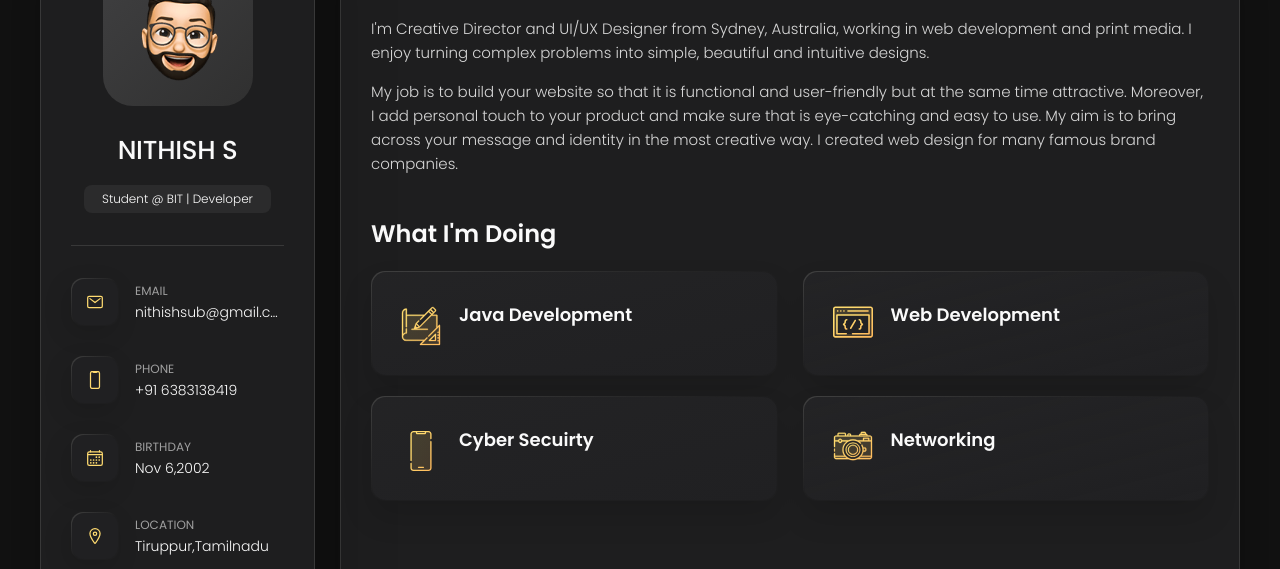
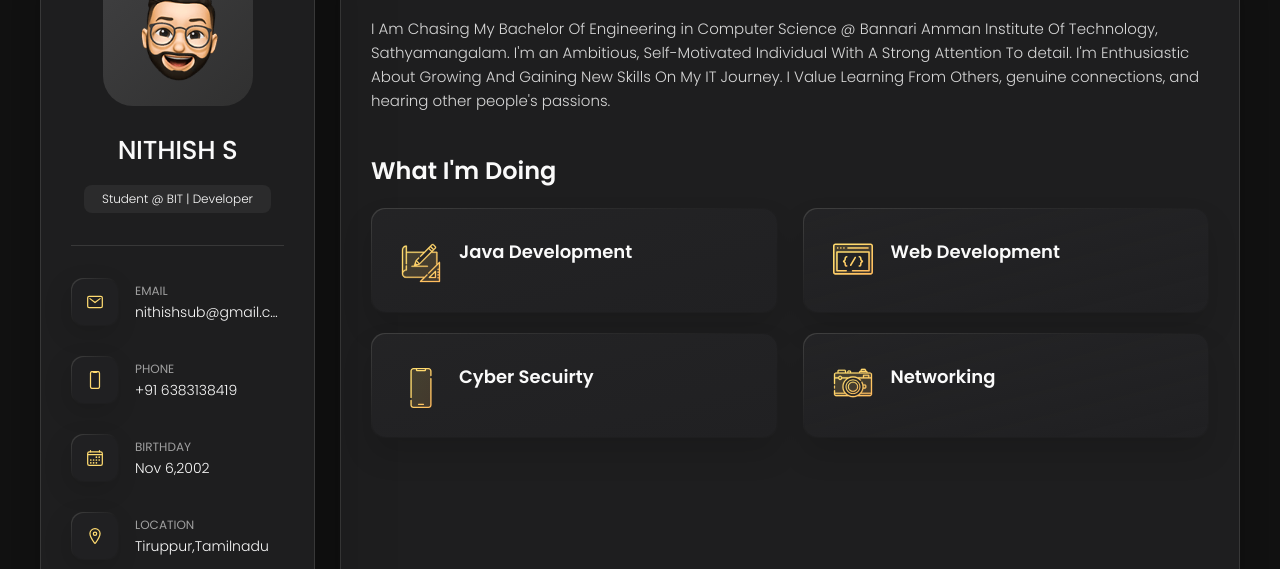
Before and after one commit to nithish611/PersonalWebsite, a website: page index.html in a window 1280 px wide. Shown: the part 162-731 px from the top of the page. Drawn offline with nearby package versions, Linux system fonts and the light colour scheme.

Commit message:
Profile  Updated

```diff
--- a/index.html
+++ b/index.html
@@ -209,18 +209,16 @@
 
         <section class="about-text">
           <p>
-            I'm Creative Director and UI/UX Designer from Sydney, Australia, working in web development and print media.
-            I enjoy
-            turning complex problems into simple, beautiful and intuitive designs.
+            I Am Chasing My Bachelor Of Engineering in Computer Science @ Bannari Amman Institute Of Technology, Sathyamangalam. I'm an Ambitious, Self-Motivated Individual With A Strong Attention To detail. I'm Enthusiastic About Growing And Gaining New Skills On My IT Journey. I Value Learning From Others, genuine connections, and hearing other people's passions.
           </p>
 
-          <p>
+          <!-- <p>
             My job is to build your website so that it is functional and user-friendly but at the same time attractive.
             Moreover, I
             add personal touch to your product and make sure that is eye-catching and easy to use. My aim is to bring
             across your
             message and identity in the most creative way. I created web design for many famous brand companies.
-          </p>
+          </p> -->
         </section>
 
 
```
